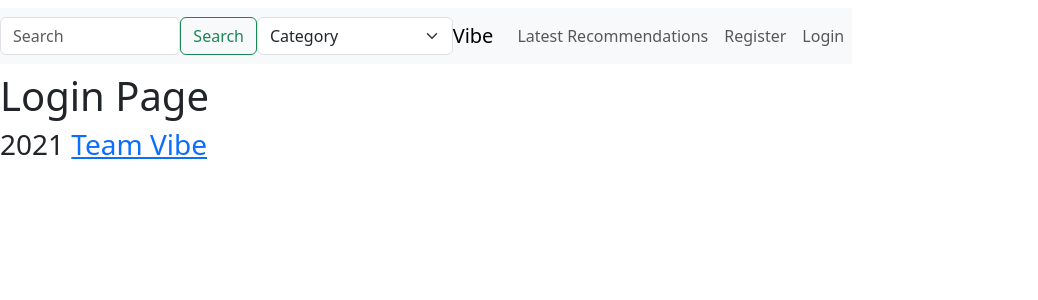
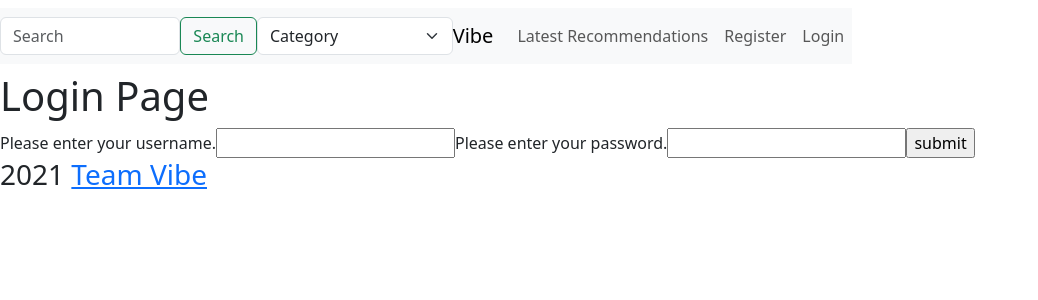
Before and after one commit to ThomasVirgo/Chat-App-Client, a React app: page /login in a window 1280 px wide. Shown: the top 300 px of the page, without its empty margins (0-1038 px from the left). Built offline with nearby package versions, Linux system fonts and the light colour scheme.

Commit message:
create login form

```diff
--- /dev/null
+++ b/src/components/LoginForm/index.js
@@ -0,0 +1,33 @@
+import React, { useState } from 'react';
+
+const LoginForm = () => {
+  const [username, setUsername] = useState('');
+  const [password, setPassword] = useState('');
+
+  const handleUsernameChange = (e) => {
+    setUsername(e.target.value);
+  };
+
+  const handlePasswordChange = (e) => {
+    setPassword(e.target.value);
+  };
+
+  const handleSubmitClick = (e) => {
+    e.preventDefault();
+    console.log(username, password)
+  };
+
+  return (
+    <div>
+      <form>
+        <label htmlFor="username-input">Please enter your username.</label>
+        <input type="textfield" id="username-input" value={username} onChange={handleUsernameChange}></input>
+        <label htmlFor="password-input">Please enter your password.</label>
+        <input type="password" id="password-input" value={password} onChange={handlePasswordChange}></input>
+        <input type="submit" value="submit" onClick={handleSubmitClick} />
+      </form>
+    </div>
+  );
+};
+
+export default LoginForm;
--- a/src/components/index.js
+++ b/src/components/index.js
@@ -2,3 +2,4 @@ export { default as CarouselContainer } from "./carousel";
 export { default as RegistrationForm } from "./registrationForm";
 export { default as LoggedOutRoute } from "./LoggedOutRoute";
 export { default as PrivateRoute } from "./PrivateRoute";
+export { default as LoginForm } from "./LoginForm";
--- a/src/pages/Login/index.js
+++ b/src/pages/Login/index.js
@@ -1,8 +1,12 @@
 import React from "react";
+import { LoginForm } from '../../components'
 
 function Login() {
     return (
+        <>
         <h1>Login Page</h1>
+        <LoginForm />
+        </>
     );
 }
 
```
